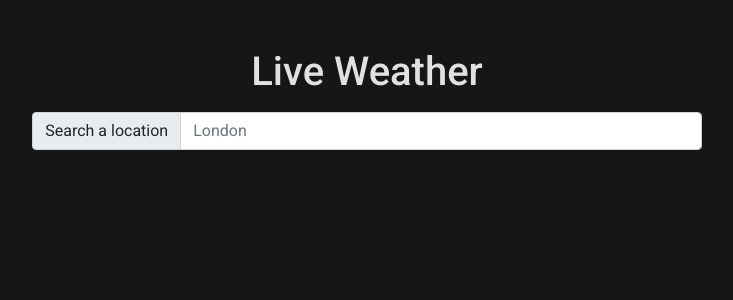
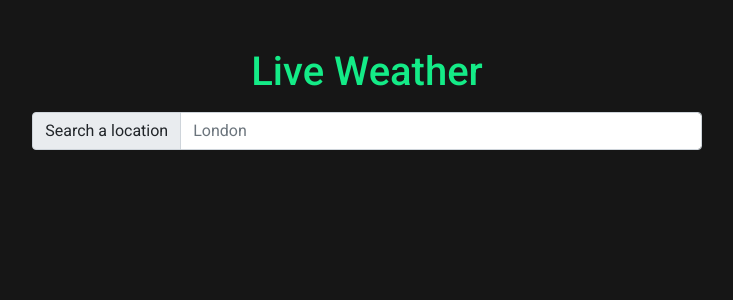
Before and after one commit to ablin42/elba-weather, a Next.js app: page / in a window 1280 px wide. Shown: the top 300 px of the page, without its empty margins (273-1006 px from the left). Built offline with nearby package versions, Linux system fonts and the light colour scheme; no server answers.

Commit message:
small css update

```diff
--- a/pages/index.tsx
+++ b/pages/index.tsx
@@ -101,7 +101,7 @@ const Home: NextPage = () => {
         {geoCodes.length > 0 && (
           <div className="col-6">
             <div>
-              <h3 className="mb-3">Add Destination</h3>
+              <h4 className="mb-3">Add Destination</h4>
               {generateGeoCodesEntry(geoCodes, addToFav)}
             </div>
           </div>
--- a/styles/globals.css
+++ b/styles/globals.css
@@ -49,3 +49,7 @@ a {
   width: 60%;
   margin: auto;
 }
+
+h1, h2, h3, h4, h5, h6 {
+  color: #14eb87;
+}
```
